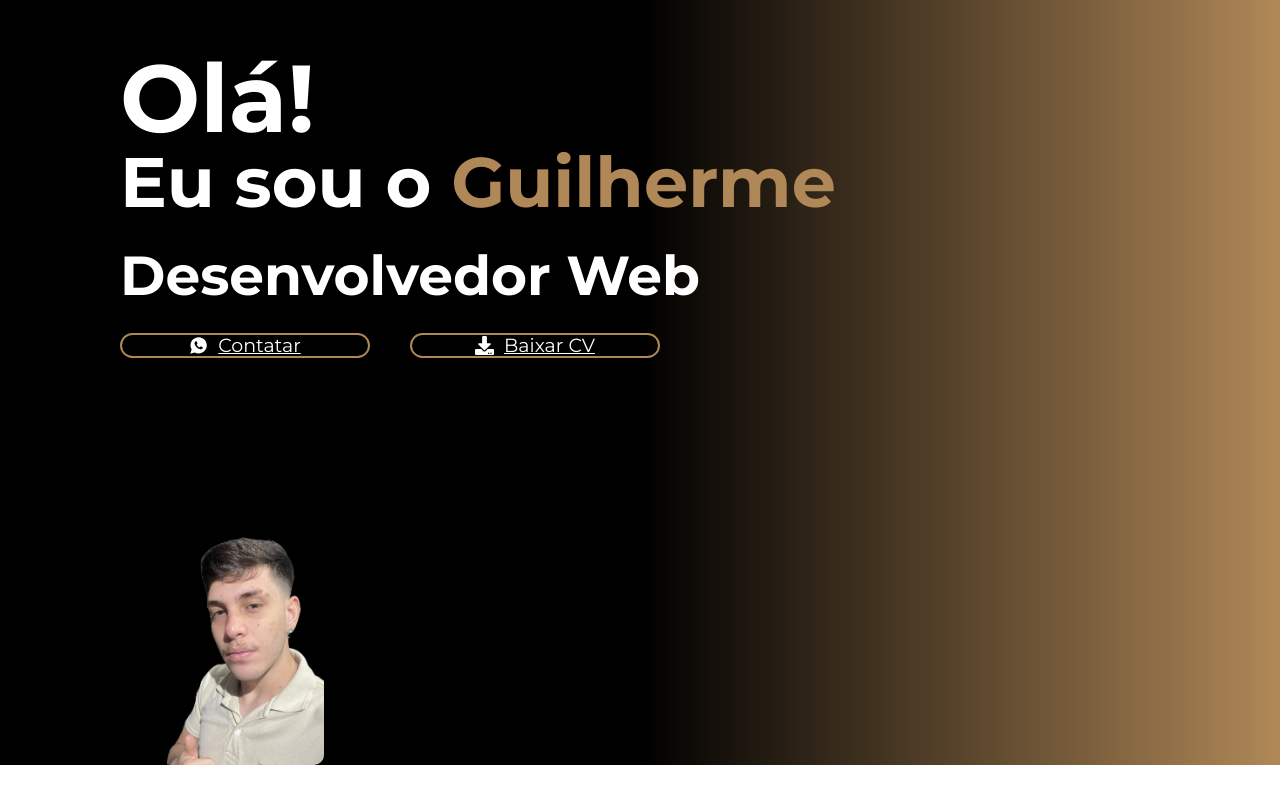
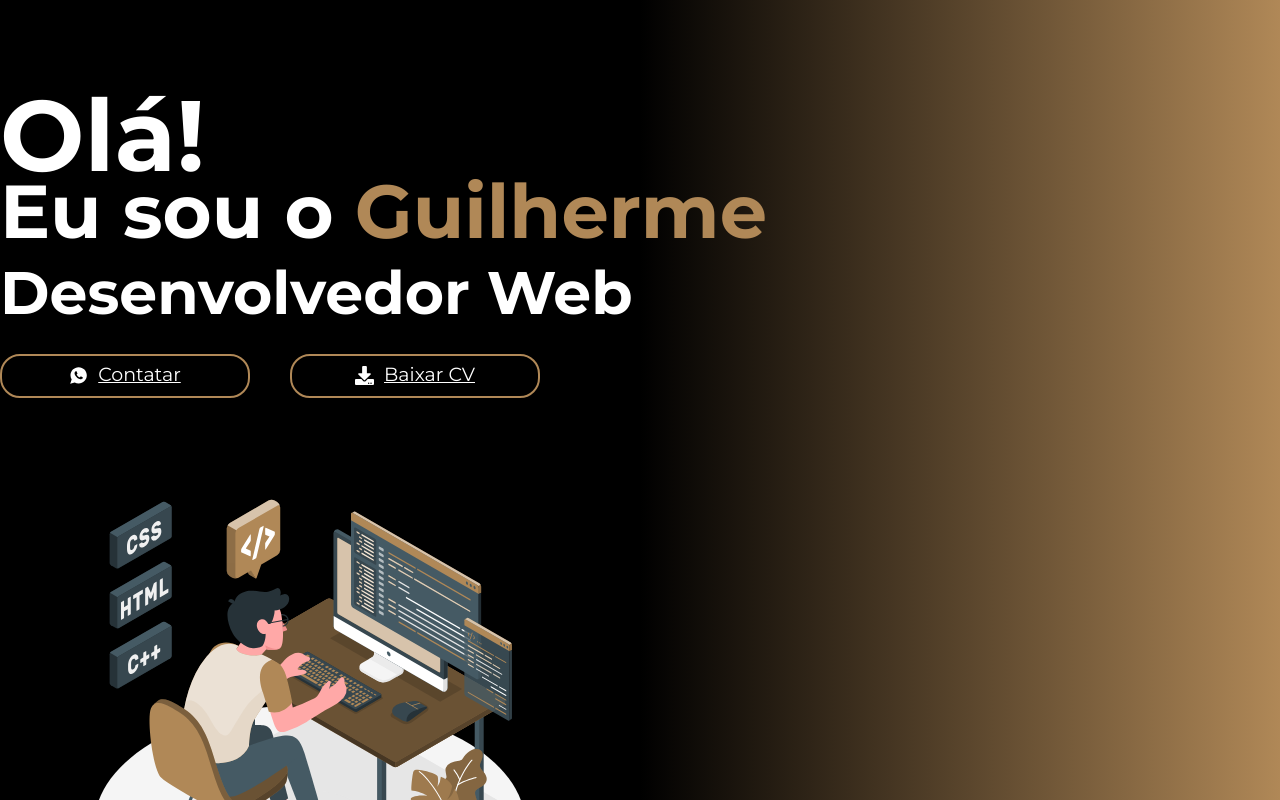
Before and after one commit to Guilherme-SilvaH/Portfolio, a React (Vite) app: page / in a window 1280 px wide. Shown: the part 200-1000 px from the top of the page. Before the commit the page ends 965 px from the top, so only its background shows below. Built offline with nearby package versions, Linux system fonts and the light colour scheme.

Commit message:
style-Main

```diff
--- a/src/Components/Header/sass/style.sass
+++ b/src/Components/Header/sass/style.sass
@@ -7,12 +7,15 @@ nav
     align-items: center
     justify-content: center
     display: flex
+    height: 120px
 
     .img-logo
         margin-left: -380px
         width: 160px
-        position: absolute
-        margin-top: -60px
+        align-items: center
+        justify-content: center
+        display: flex
+
 
 
     .nav-item
--- a/src/Components/Main/index.tsx
+++ b/src/Components/Main/index.tsx
@@ -4,7 +4,8 @@ import curriculo from '../../assets/Guilherme Dev - 2024.pdf'
 import { IoLogoWhatsapp } from 'react-icons/io'
 import { FaDownload } from 'react-icons/fa'
 import { Col, Row } from 'reactstrap'
-import log from '../../assets/5f27cb92-9819-404e-b497-4b34f14d9e12-removebg-preview (1).png'
+import im from '../../assets/Programming-amico.svg'
+
 
 
 
@@ -30,7 +31,7 @@ export default function Main() {
 
                 <Col id='col-2'>
 
-                    <img src={log} alt='1'></img>
+                    <img src={im} alt='1'></img>
                 </Col>
             </Row>
         </main>
--- a/src/Components/Main/style.sass
+++ b/src/Components/Main/style.sass
@@ -7,45 +7,45 @@
     justify-content: center
 
 
-
-
+.row
     #col-1
         color: white
         width: 800px
         font-weight: 700
         font-family: 'Montserrat'
-        margin-top: 180px
-        margin-left: 120px
+
 
     .col p:nth-child(2)
-        font-size: 70px
+        font-size: 75px
         margin-bottom: 0
-        margin-top: 15px
 
-    .col h1
-        font-size: 95px
-        font-family: 'Montserrat'
-        font-weight: 600
-        margin-bottom: -40px
+
+    .col
+        h1
+            font-size: 100px
+            font-family: 'Montserrat'
+            font-weight: 600
+            margin-bottom: -40px
+            margin-top: 20%
 
     .col span
         color: #B08857
 
     .col p:nth-child(3)
-        font-size: 55px
+        font-size: 60px
+        margin-top: -20px
+
 
 
     .col img
         max-width: 800px
-        height: 250px
-        margin-left: 160px
+        height: 480px
+        margin-left: 10%
         border-radius: 10px
 
-
-
     #col-2
-        width: 750px
-        margin-top: 12%
+        width: 720px
+        margin-top: 6%
 
 
     .info
@@ -68,6 +68,7 @@
             color: #fff
             background: none
             margin-right: 40px
+            padding: 20px
 
         .contact:hover
             background-color: #fff
```
Also changed, not shown: src/assets/Hand coding-bro.svg (added), src/assets/Programming-amico.svg (added).
